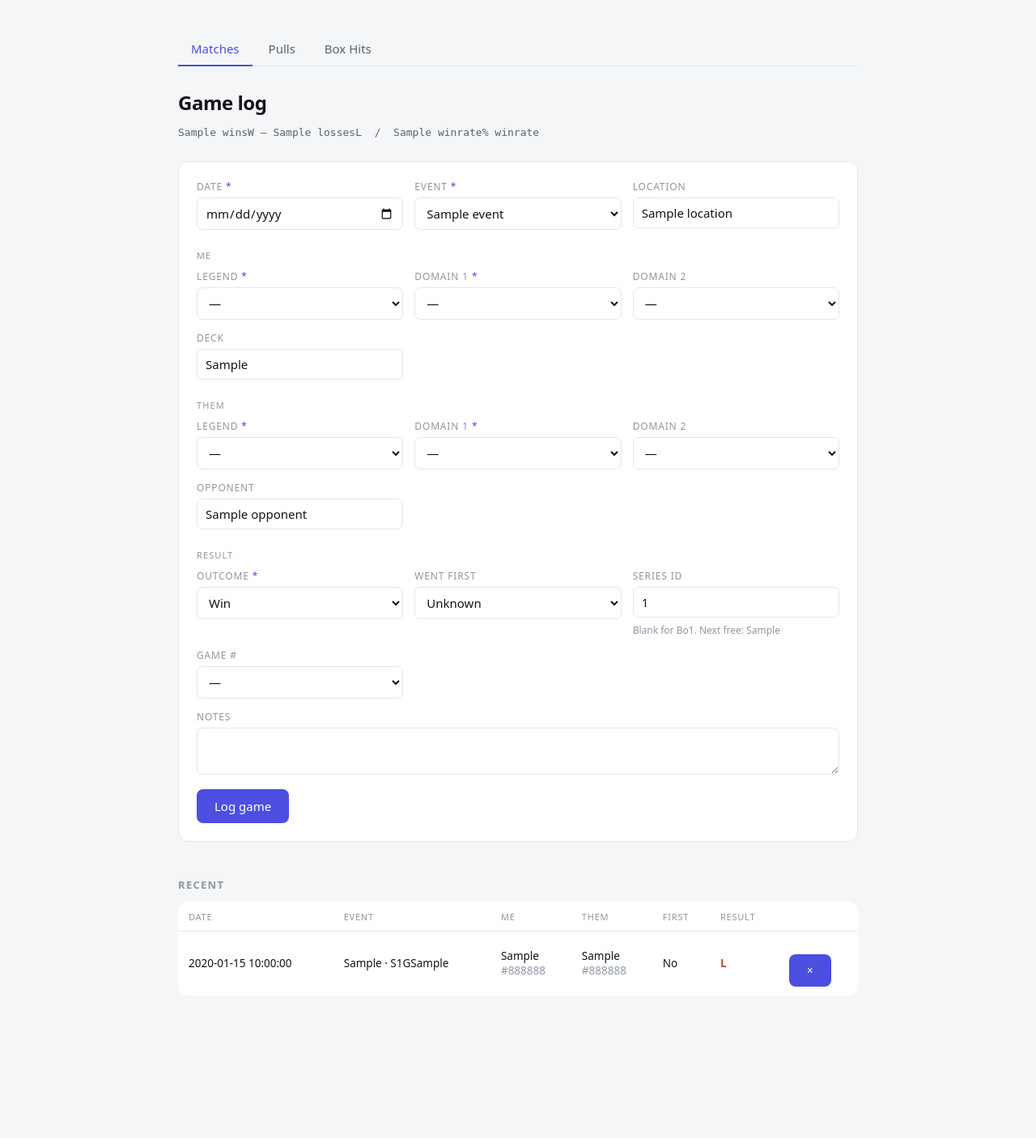
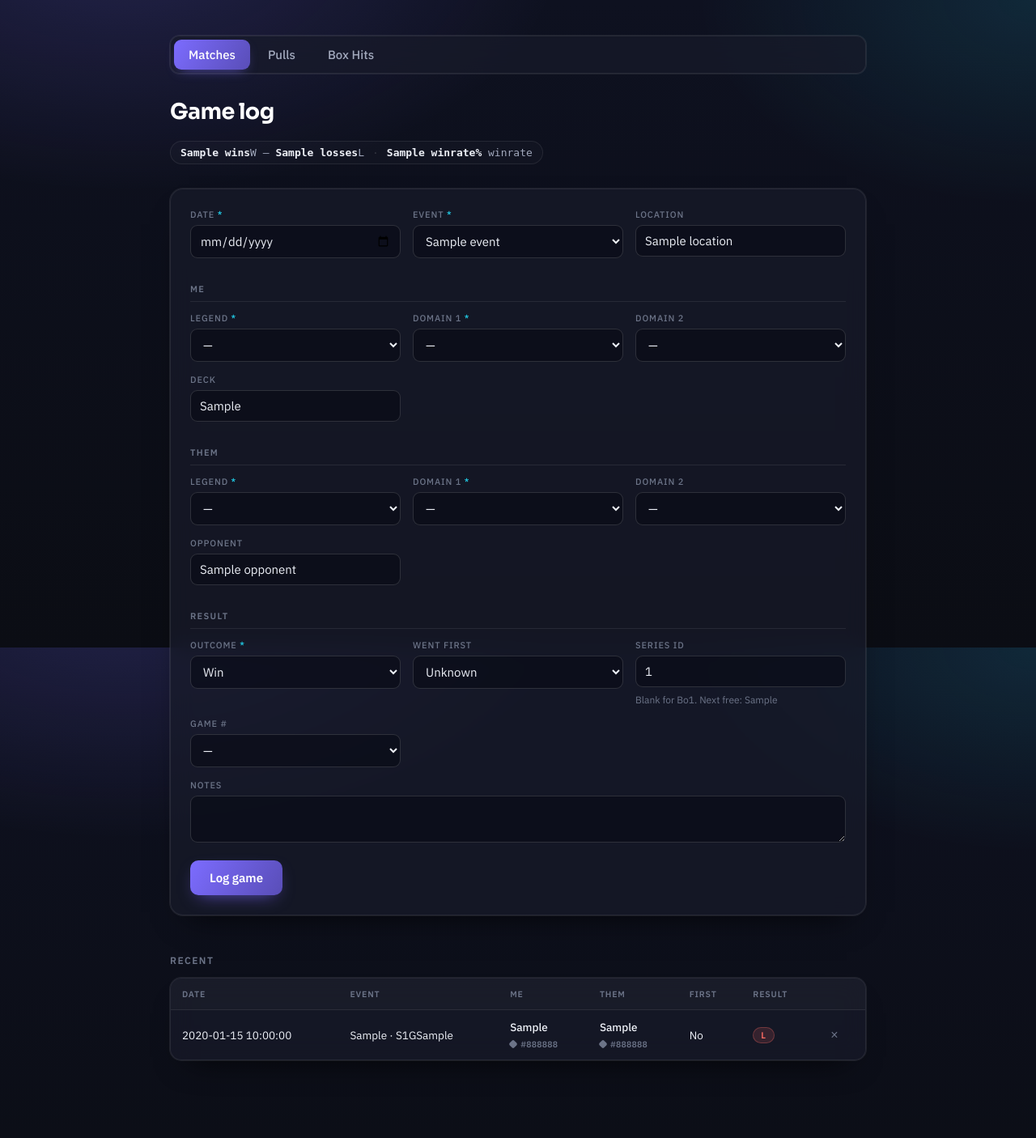
Before and after one commit to CharbelEstephan/riftbound-tracker, a Flask app: template templates/index.html in a window 1280 px wide. Shown: the whole page at 81% size. Before the commit the page ends 1219 px from the top, so only its background shows below. Run offline with Flask 3, Linux system fonts and the light colour scheme; the template is opened without the code that fills it: most values are stand-ins (such as "Sample title", 1, 10 or a date in 2020); some libraries are stand-ins or nearby versions.

Commit message:
Redesign UI with dark themed styling
Overhaul the tracker's look: dark "arcane" theme with gradient glow
background, glass cards/tabs/tables, and refined inputs. Add Riftbound
domain color chips in the match table and per-tab accent theming that
re-tints the page (violet/teal/gold) on tab switch.

Co-Authored-By: Claude Opus 4.8 <noreply@anthropic.com>

```diff
--- a/templates/index.html
+++ b/templates/index.html
@@ -4,62 +4,167 @@
 <meta charset="utf-8">
 <meta name="viewport" content="width=device-width, initial-scale=1">
 <title>Game log</title>
+<link rel="preconnect" href="https://fonts.googleapis.com">
+<link rel="preconnect" href="https://fonts.gstatic.com" crossorigin>
+<link href="https://fonts.googleapis.com/css2?family=Sora:wght@400;500;600;700&family=IBM+Plex+Sans:wght@400;500;600&display=swap" rel="stylesheet">
 <style>
+  /* Registering these lets the per-tab accent fade instead of snapping. */
+  @property --accent { syntax: "<color>"; inherits: true; initial-value: #7C6CFF; }
+  @property --accent-2 { syntax: "<color>"; inherits: true; initial-value: #22D3EE; }
   :root {
-    --bg: #F4F6F8; --surface: #fff; --ink: #12141A; --muted: #5A616E;
-    --faint: #8E96A3; --line: #E2E6EC; --accent: #4C4FE0;
-    --win: #0E8C6E; --loss: #C4453B;
+    --bg: #0B0D14; --bg-2: #0E1120;
+    --surface: rgba(24, 27, 42, 0.72);
+    --surface-solid: #181B2A;
+    --ink: #EDF0F7; --muted: #A2A9BD; --faint: #6C7488;
+    --line: rgba(255, 255, 255, 0.08);
+    --line-strong: rgba(255, 255, 255, 0.14);
+    --accent: #7C6CFF; --accent-2: #22D3EE;
+    --win: #2DD4A7; --loss: #FB6B63; --gold: #F5B942;
+    --glow: 0 0 0 1px var(--line), 0 20px 40px -24px rgba(0, 0, 0, 0.9);
+    /* The six Riftbound domains. */
+    --d-body: #E8863C; --d-calm: #35C48C; --d-chaos: #C65AD6;
+    --d-fury: #F0524A; --d-mind: #3E8BF7; --d-order: #F0C64A;
   }
+  /* Each tab carries its own accent so the whole page re-tints on switch. */
+  .wrap[data-tab="tab-matches"] { --accent: #7C6CFF; --accent-2: #22D3EE; }
+  .wrap[data-tab="tab-pulls"]   { --accent: #22C3A8; --accent-2: #7C6CFF; }
+  .wrap[data-tab="tab-boxes"]   { --accent: #F0B23C; --accent-2: #FB6B63; }
+  .wrap { transition: --accent .3s ease, --accent-2 .3s ease; }
   * { box-sizing: border-box; }
   body {
-    margin: 0; background: var(--bg); color: var(--ink);
+    margin: 0; color: var(--ink);
     font-family: "IBM Plex Sans", system-ui, sans-serif; font-size: 15px;
+    background:
+      radial-gradient(900px 500px at 12% -8%, rgba(124, 108, 255, 0.18), transparent 60%),
+      radial-gradient(760px 460px at 100% 0%, rgba(34, 211, 238, 0.12), transparent 55%),
+      linear-gradient(180deg, var(--bg-2), var(--bg));
+    background-attachment: fixed; min-height: 100vh;
+    -webkit-font-smoothing: antialiased;
   }
-  .wrap { max-width: 880px; margin: 0 auto; padding: 40px 20px 80px; }
-  h1 { font-size: 24px; margin: 0 0 4px; letter-spacing: -0.02em; }
-  .record { font-family: ui-monospace, monospace; color: var(--muted); font-size: 13px; margin-bottom: 28px; }
-  .card { background: var(--surface); border: 1px solid var(--line); border-radius: 12px; padding: 22px; }
-  .grid { display: grid; grid-template-columns: repeat(3, 1fr); gap: 14px; }
-  .field { display: flex; flex-direction: column; gap: 5px; }
+  .wrap { max-width: 900px; margin: 0 auto; padding: 44px 20px 96px; }
+  h1 {
+    font-family: "Sora", sans-serif; font-size: 27px; font-weight: 700;
+    margin: 0 0 6px; letter-spacing: -0.02em;
+    background: linear-gradient(120deg, #fff 20%, var(--accent-2) 120%);
+    -webkit-background-clip: text; background-clip: text; color: transparent;
+  }
+  .record {
+    display: inline-flex; align-items: center; gap: 10px;
+    font-family: ui-monospace, "SFMono-Regular", monospace;
+    color: var(--muted); font-size: 13px; margin-bottom: 30px;
+    padding: 6px 12px; border: 1px solid var(--line); border-radius: 999px;
+    background: rgba(255, 255, 255, 0.02);
+  }
+  .record b { color: var(--ink); font-weight: 600; }
+  .card {
+    background: var(--surface); border: 1px solid var(--line);
+    border-radius: 16px; padding: 24px;
+    box-shadow: var(--glow); backdrop-filter: blur(14px);
+    -webkit-backdrop-filter: blur(14px);
+  }
+  .grid { display: grid; grid-template-columns: repeat(3, 1fr); gap: 15px; }
+  .field { display: flex; flex-direction: column; gap: 6px; }
   .field.wide { grid-column: span 3; }
-  label { font-size: 12px; text-transform: uppercase; letter-spacing: 0.07em; color: var(--faint); }
+  label { font-size: 11px; text-transform: uppercase; letter-spacing: 0.08em; color: var(--faint); font-weight: 500; }
   input, select, textarea {
-    font: inherit; padding: 8px 10px; border: 1px solid var(--line);
-    border-radius: 7px; background: #fff; color: var(--ink); width: 100%;
+    font: inherit; padding: 9px 11px; border: 1px solid var(--line-strong);
+    border-radius: 9px; background: rgba(9, 11, 20, 0.6); color: var(--ink); width: 100%;
+    transition: border-color .15s, box-shadow .15s, background .15s;
   }
-  input:focus, select:focus, textarea:focus { outline: 2px solid var(--accent); outline-offset: 1px; border-color: transparent; }
-  .req { color: var(--accent); }
-  .sub { grid-column: span 3; font-size: 11px; text-transform: uppercase; letter-spacing: 0.1em; color: var(--faint); margin: 10px 0 -4px; }
-  button[type=submit] {
-    font: inherit; font-weight: 500; margin-top: 18px; padding: 11px 22px;
-    background: var(--accent); color: #fff; border: 0; border-radius: 8px; cursor: pointer;
+  input::placeholder, textarea::placeholder { color: var(--faint); }
+  select option { background: var(--surface-solid); color: var(--ink); }
+  input:hover, select:hover, textarea:hover { border-color: rgba(255, 255, 255, 0.24); }
+  input:focus, select:focus, textarea:focus {
+    outline: none; border-color: var(--accent);
+    box-shadow: 0 0 0 3px color-mix(in srgb, var(--accent) 30%, transparent);
+    background: rgba(9, 11, 20, 0.85);
   }
-  button[type=submit]:hover { filter: brightness(1.08); }
-  h2 { font-size: 13px; text-transform: uppercase; letter-spacing: 0.1em; color: var(--faint); margin: 44px 0 12px; }
-  table { width: 100%; border-collapse: collapse; background: var(--surface); border: 1px solid var(--line); border-radius: 12px; overflow: hidden; }
-  th { text-align: left; font-size: 11px; text-transform: uppercase; letter-spacing: 0.07em; color: var(--faint); padding: 10px 12px; border-bottom: 1px solid var(--line); font-weight: 500; }
-  td { padding: 10px 12px; border-bottom: 1px solid var(--line); font-size: 13.5px; }
+  .req { color: var(--accent-2); }
+  .sub {
+    grid-column: span 3; font-size: 11px; text-transform: uppercase;
+    letter-spacing: 0.12em; color: var(--faint); font-weight: 600;
+    margin: 16px 0 -2px; padding-bottom: 8px; border-bottom: 1px solid var(--line);
+  }
+  button[type=submit]:not(.del) {
+    font: inherit; font-weight: 600; margin-top: 22px; padding: 12px 24px;
+    background: linear-gradient(120deg, var(--accent), color-mix(in srgb, var(--accent) 72%, #000));
+    color: #fff; border: 0; border-radius: 10px; cursor: pointer;
+    box-shadow: 0 8px 22px -10px color-mix(in srgb, var(--accent) 80%, transparent);
+    transition: transform .12s, box-shadow .12s, filter .12s;
+  }
+  button[type=submit]:not(.del):hover { filter: brightness(1.07); transform: translateY(-1px); box-shadow: 0 12px 26px -10px rgba(124, 108, 255, 0.9); }
+  button[type=submit]:not(.del):active { transform: translateY(0); }
+  h2 { font-size: 12px; text-transform: uppercase; letter-spacing: 0.12em; color: var(--faint); font-weight: 600; margin: 48px 0 14px; }
+  table {
+    width: 100%; border-collapse: separate; border-spacing: 0;
+    background: var(--surface); border: 1px solid var(--line);
+    border-radius: 14px; overflow: hidden; box-shadow: var(--glow);
+    backdrop-filter: blur(14px); -webkit-backdrop-filter: blur(14px);
+  }
+  th {
+    text-align: left; font-size: 10.5px; text-transform: uppercase; letter-spacing: 0.08em;
+    color: var(--faint); padding: 12px 14px; border-bottom: 1px solid var(--line);
+    font-weight: 600; background: rgba(255, 255, 255, 0.02);
+  }
+  td { padding: 12px 14px; border-bottom: 1px solid var(--line); font-size: 13.5px; vertical-align: middle; }
+  tbody tr, table tr { transition: background .12s; }
+  tr:hover td { background: color-mix(in srgb, var(--accent) 8%, transparent); }
   tr:last-child td { border-bottom: 0; }
-  .w { color: var(--win); font-weight: 600; }
-  .l { color: var(--loss); font-weight: 600; }
-  .del { background: none; border: 0; color: var(--faint); cursor: pointer; padding: 0; font-size: 15px; }
-  .del:hover { color: var(--loss); }
+  .w, .l {
+    display: inline-block; font-weight: 700; font-size: 11px; letter-spacing: 0.04em;
+    padding: 3px 10px; border-radius: 999px;
+  }
+  .w { color: var(--win); background: rgba(45, 212, 167, 0.14); box-shadow: inset 0 0 0 1px rgba(45, 212, 167, 0.3); }
+  .l { color: var(--loss); background: rgba(251, 107, 99, 0.14); box-shadow: inset 0 0 0 1px rgba(251, 107, 99, 0.3); }
+  .del { background: none; border: 0; color: var(--faint); cursor: pointer; padding: 4px 6px; font-size: 16px; border-radius: 6px; line-height: 1; transition: color .12s, background .12s; }
+  .del:hover { color: var(--loss); background: rgba(251, 107, 99, 0.12); }
   .hint { font-size: 12px; color: var(--faint); margin: 2px 0 0; }
-  .tabs { display: flex; gap: 4px; border-bottom: 1px solid var(--line); margin-bottom: 28px; }
-  .tab { font: inherit; font-weight: 500; background: none; border: 0; border-bottom: 2px solid transparent; margin-bottom: -1px; padding: 10px 16px; color: var(--muted); cursor: pointer; }
-  .tab:hover { color: var(--ink); }
-  .tab.active { color: var(--accent); border-bottom-color: var(--accent); }
+  .tabs {
+    display: flex; gap: 4px; padding: 4px; margin-bottom: 30px;
+    background: var(--surface); border: 1px solid var(--line);
+    border-radius: 12px; box-shadow: var(--glow);
+    backdrop-filter: blur(14px); -webkit-backdrop-filter: blur(14px);
+  }
+  .tab {
+    font: inherit; font-weight: 500; background: none; border: 0;
+    border-radius: 9px; padding: 9px 18px; color: var(--muted); cursor: pointer;
+    transition: color .12s, background .12s;
+  }
+  .tab:hover { color: var(--ink); background: rgba(255, 255, 255, 0.04); }
+  .tab.active {
+    color: #fff;
+    background: linear-gradient(120deg, var(--accent), color-mix(in srgb, var(--accent) 72%, #000));
+    box-shadow: 0 6px 16px -8px color-mix(in srgb, var(--accent) 80%, transparent);
+  }
   .check { flex-direction: row; align-items: center; gap: 8px; }
-  .check input { width: auto; }
-  .hits { grid-column: span 3; display: grid; grid-template-columns: repeat(5, 1fr); gap: 10px; }
+  .check input { width: auto; accent-color: var(--accent); }
+  .check label { text-transform: none; letter-spacing: 0; font-size: 13px; color: var(--muted); }
+  .hits { grid-column: span 3; display: grid; grid-template-columns: repeat(5, 1fr); gap: 11px; }
   .hits .field label { text-transform: none; letter-spacing: 0; font-size: 11px; color: var(--muted); }
-  .pity { color: var(--accent); font-weight: 600; }
+  .pity { color: var(--gold); font-weight: 700; font-size: 11px; padding: 3px 10px; border-radius: 999px; background: rgba(245, 185, 66, 0.14); box-shadow: inset 0 0 0 1px rgba(245, 185, 66, 0.3); }
+  .leader { font-weight: 500; }
+  .doms { display: flex; flex-wrap: wrap; gap: 5px; margin-top: 5px; }
+  .dom {
+    display: inline-flex; align-items: center; gap: 5px;
+    font-size: 10.5px; font-weight: 600; letter-spacing: 0.02em; color: var(--dc, var(--faint));
+  }
+  .dom::before {
+    content: ""; width: 8px; height: 8px; border-radius: 2px;
+    background: var(--dc, var(--faint)); transform: rotate(45deg);
+    box-shadow: 0 0 7px var(--dc, transparent);
+  }
+  .dom-body  { --dc: var(--d-body); }
+  .dom-calm  { --dc: var(--d-calm); }
+  .dom-chaos { --dc: var(--d-chaos); }
+  .dom-fury  { --dc: var(--d-fury); }
+  .dom-mind  { --dc: var(--d-mind); }
+  .dom-order { --dc: var(--d-order); }
   @media (max-width: 640px) { .grid { grid-template-columns: 1fr; } .field.wide, .sub { grid-column: span 1; } }
-  @media (max-width: 640px) { .hits { grid-column: span 1; grid-template-columns: repeat(2, 1fr); } }
+  @media (max-width: 640px) { .hits { grid-column: span 1; grid-template-columns: repeat(2, 1fr); } .tabs { overflow-x: auto; } }
 </style>
 </head>
 <body>
-<div class="wrap">
+<div class="wrap" data-tab="tab-matches">
 
   <div class="tabs">
     <button type="button" class="tab active" data-panel="tab-matches">Matches</button>
@@ -71,8 +176,8 @@
 
   <h1>Game log</h1>
   <p class="record">
-    {{ wins }}W &ndash; {{ losses }}L
-    {%- if winrate is not none %} &nbsp;/&nbsp; {{ winrate }}% winrate{% endif %}
+    <span><b>{{ wins }}</b>W &ndash; <b>{{ losses }}</b>L</span>
+    {%- if winrate is not none %} <span style="color:var(--line-strong)">&middot;</span> <span><b>{{ winrate }}%</b> winrate</span>{% endif %}
   </p>
 
   <form class="card" method="post" action="/add">
@@ -236,10 +341,24 @@
     <tr>
       <td>{{ g.played_on }}</td>
       <td>{{ g.event_type }}{% if g.series_id %} &middot; S{{ g.series_id }}G{{ g.game_in_series }}{% endif %}</td>
-      <td>{{ g.my_leader }}<br><span style="color:var(--faint)">{{ g.my_colors }}</span></td>
-      <td>{{ g.opp_leader }}<br><span style="color:var(--faint)">{{ g.opp_colors }}</span></td>
+      <td>
+        <span class="leader">{{ g.my_leader }}</span>
+        <span class="doms">
+          {% for d in (g.my_colors or '').split('/') if d %}
+            <span class="dom dom-{{ d.strip()|lower }}">{{ d.strip() }}</span>
+          {% endfor %}
+        </span>
+      </td>
+      <td>
+        <span class="leader">{{ g.opp_leader }}</span>
+        <span class="doms">
+          {% for d in (g.opp_colors or '').split('/') if d %}
+            <span class="dom dom-{{ d.strip()|lower }}">{{ d.strip() }}</span>
+          {% endfor %}
+        </span>
+      </td>
       <td>{% if g.went_first is none %}&mdash;{% elif g.went_first %}Yes{% else %}No{% endif %}</td>
-      <td class="{{ 'w' if g.won else 'l' }}">{{ 'W' if g.won else 'L' }}</td>
+      <td><span class="{{ 'w' if g.won else 'l' }}">{{ 'W' if g.won else 'L' }}</span></td>
       <td>
         <form method="post" action="/delete/{{ g.id }}" onsubmit="return confirm('Delete this game?')">
           <button class="del" type="submit">&times;</button>
@@ -452,6 +571,8 @@
     document.querySelectorAll('.tab-panel').forEach(p => p.hidden = true);
     target.classList.add('active');
     document.getElementById(panelId).hidden = false;
+    // Re-tint the whole page to this tab's accent.
+    document.querySelector('.wrap').dataset.tab = panelId;
   }
 
   document.querySelectorAll('.tab').forEach(function (tab) {
```
